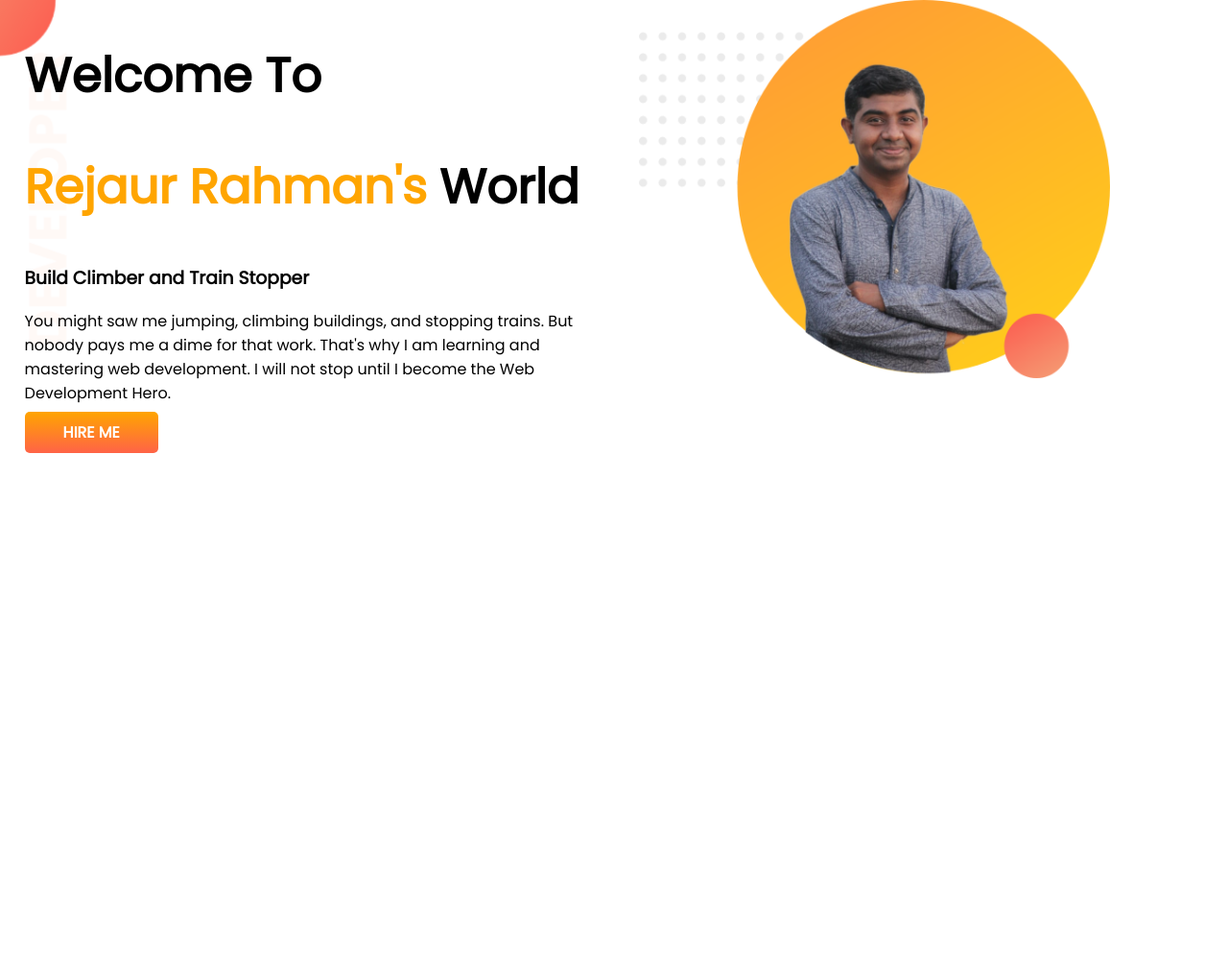
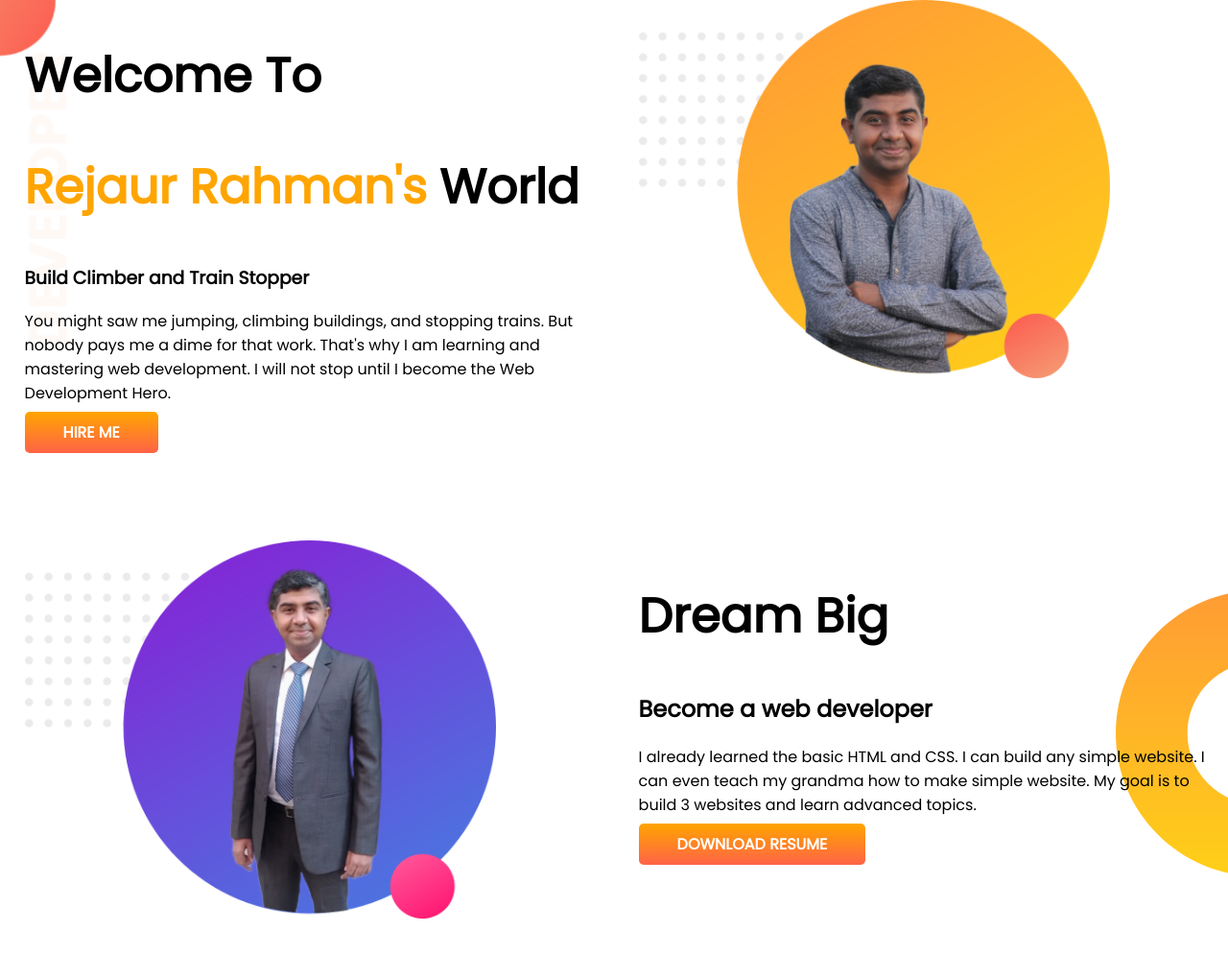
Before and after one commit to Rejaur9131/developer-portfolio, a plain HTML site: page index.html in a window 1280 px wide. Shown: the whole page at 96% size. Before the commit the page ends 800 px from the top, so only its background shows below. Drawn offline with Linux system fonts and the light colour scheme.

Commit message:
dream big section added

```diff
--- a/index.html
+++ b/index.html
@@ -36,5 +36,25 @@
         <img src="images/profile.png" alt="" />
       </div>
     </section>
+    <section class="dream-big">
+      <div class="half-width">
+        <img src="images/profile2.png" alt="" />
+      </div>
+      <div class="half-width">
+        <h1>Dream Big</h1>
+        <h2>Become a web developer</h2>
+        <p>
+          I already learned the basic HTML and CSS. I can build any simple
+          website. I can even teach my grandma how to make simple website. My
+          goal is to build 3 websites and learn advanced topics.
+        </p>
+        <a
+          class="link-button"
+          target="_blank"
+          href="https://www.linkedin.com/in/md-rejaur-rahman-23580618/"
+          >DOWNLOAD RESUME</a
+        >
+      </div>
+    </section>
   </body>
 </html>
--- a/style.css
+++ b/style.css
@@ -10,6 +10,7 @@ h1 {
 }
 section {
   display: flex;
+  margin-bottom: 100px;
 }
 .half-width {
   width: 50%;
@@ -30,3 +31,8 @@ section {
   background-image: url(images/top-banner.png);
   background-repeat: no-repeat;
 }
+.dream-big {
+  background-image: url(images/dream-bg.png);
+  background-repeat: no-repeat;
+  background-position: right;
+}
```
